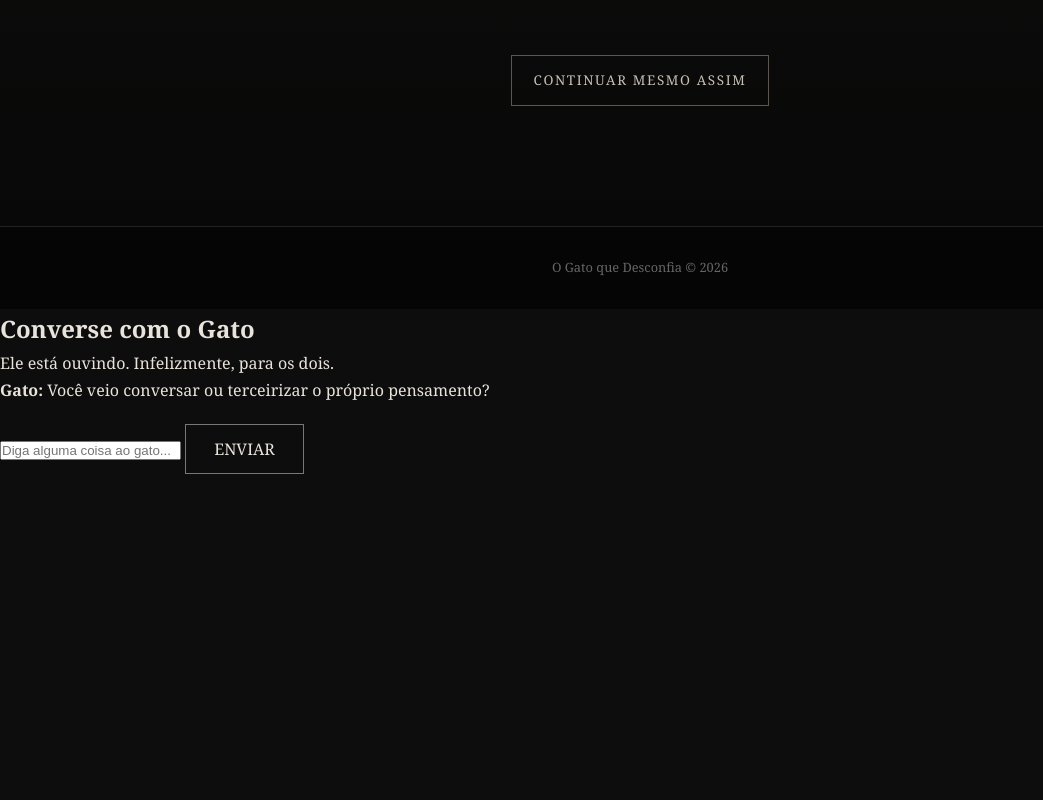
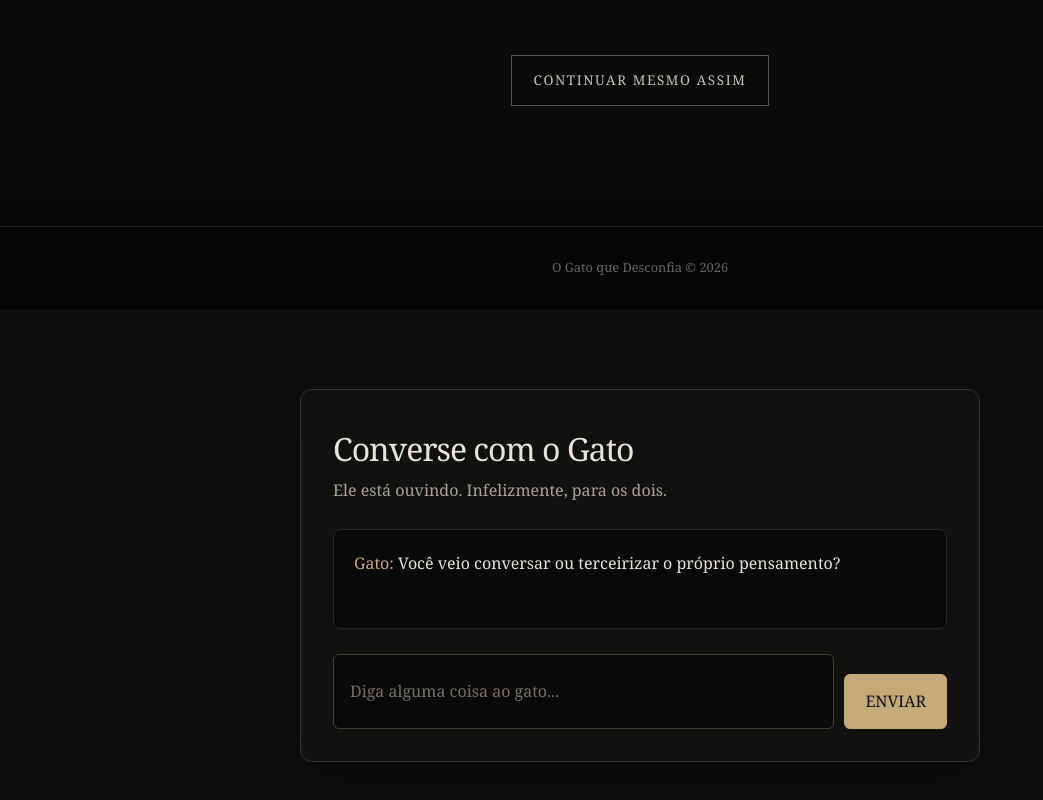
Before and after one commit to thales9970719-a11y/G.P.C, a plain HTML site: page index.html in a window 1280 px wide. Shown: the part 6699-7499 px from the top of the page, without its empty margins (0-1043 px from the left). Before the commit the page ends 7173 px from the top, so only its background shows below. Drawn offline with Linux system fonts and the light colour scheme.

Commit message:
Update style.css

```diff
--- a/style.css
+++ b/style.css
@@ -1538,3 +1538,114 @@ header.caderno-abertura nav.indice-caderno a:hover {
         scroll-behavior: auto;
     }
 }
+
+
+/* CONVERSA COM O GATO */
+#conversa-gato {
+    max-width: 680px;
+    margin: 80px auto;
+    padding: 32px;
+    color: #e8e3dc;
+    background: #111110;
+    border: 1px solid #38352f;
+    border-radius: 12px;
+    box-shadow: 0 15px 50px rgba(0, 0, 0, 0.35);
+    font-family: Georgia, serif;
+}
+
+#conversa-gato h2 {
+    margin-top: 0;
+    font-size: 2rem;
+    font-weight: normal;
+    letter-spacing: -1px;
+}
+
+#conversa-gato > p {
+    color: #aaa49b;
+    line-height: 1.7;
+}
+
+#mensagens-gato {
+    display: flex;
+    flex-direction: column;
+    gap: 14px;
+    min-height: 100px;
+    max-height: 320px;
+    overflow-y: auto;
+    margin: 25px 0;
+    padding: 20px;
+    background: #090909;
+    border: 1px solid #292724;
+    border-radius: 8px;
+    line-height: 1.7;
+}
+
+#mensagens-gato p {
+    margin: 0;
+}
+
+#mensagens-gato strong {
+    color: #c6a978;
+    font-weight: normal;
+}
+
+#formulario-gato {
+    display: flex;
+    gap: 10px;
+}
+
+#mensagem-usuario {
+    flex: 1;
+    min-width: 0;
+    padding: 14px 16px;
+    color: #eee9e1;
+    background: #090909;
+    border: 1px solid #454139;
+    border-radius: 6px;
+    outline: none;
+    font: inherit;
+    transition: border-color 0.2s;
+}
+
+#mensagem-usuario:focus {
+    border-color: #c6a978;
+}
+
+#mensagem-usuario::placeholder {
+    color: #777168;
+}
+
+#formulario-gato button {
+    padding: 13px 20px;
+    color: #111;
+    background: #c6a978;
+    border: 1px solid #c6a978;
+    border-radius: 6px;
+    font: inherit;
+    cursor: pointer;
+    transition: background 0.2s, transform 0.2s;
+}
+
+#formulario-gato button:hover {
+    background: #dfc69c;
+    transform: translateY(-1px);
+}
+
+@media (max-width: 600px) {
+    #conversa-gato {
+        margin: 45px 16px;
+        padding: 22px;
+    }
+
+    #conversa-gato h2 {
+        font-size: 1.65rem;
+    }
+
+    #formulario-gato {
+        flex-direction: column;
+    }
+
+    #formulario-gato button {
+        width: 100%;
+    }
+}
```
